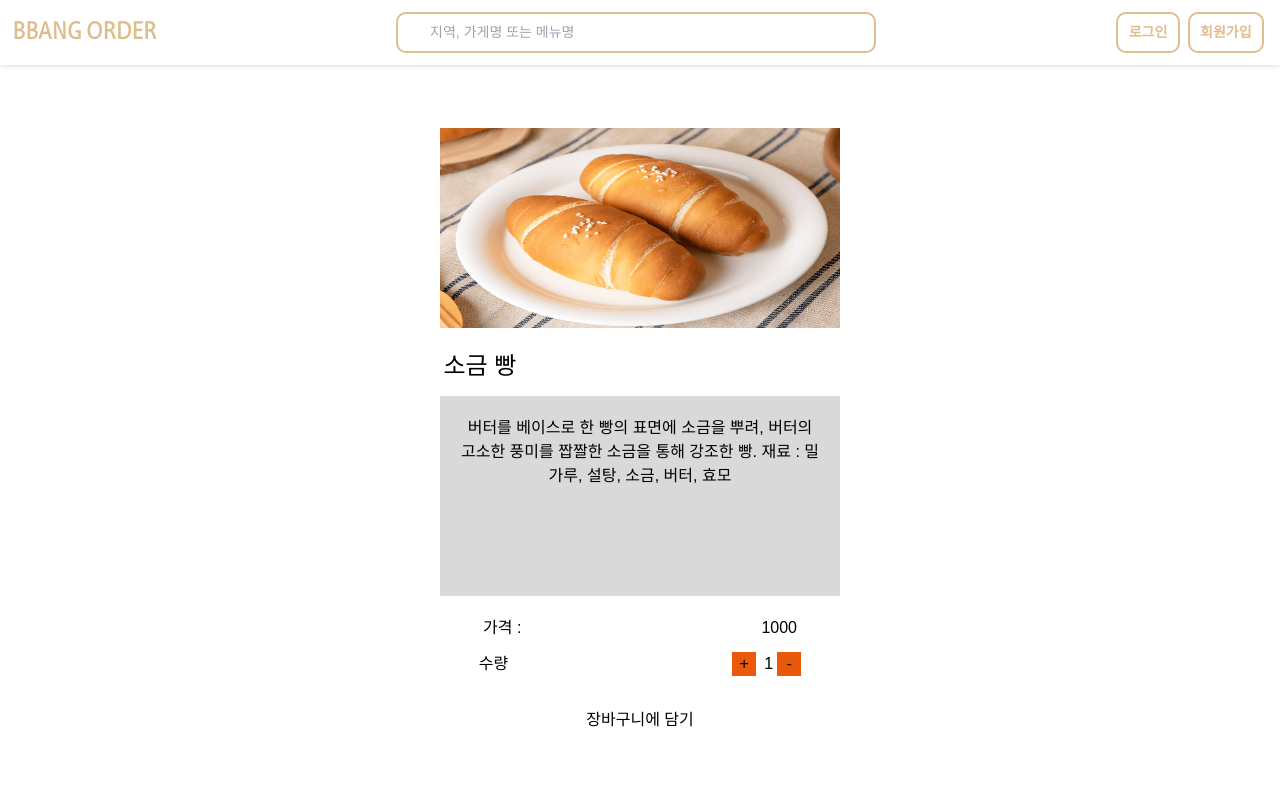
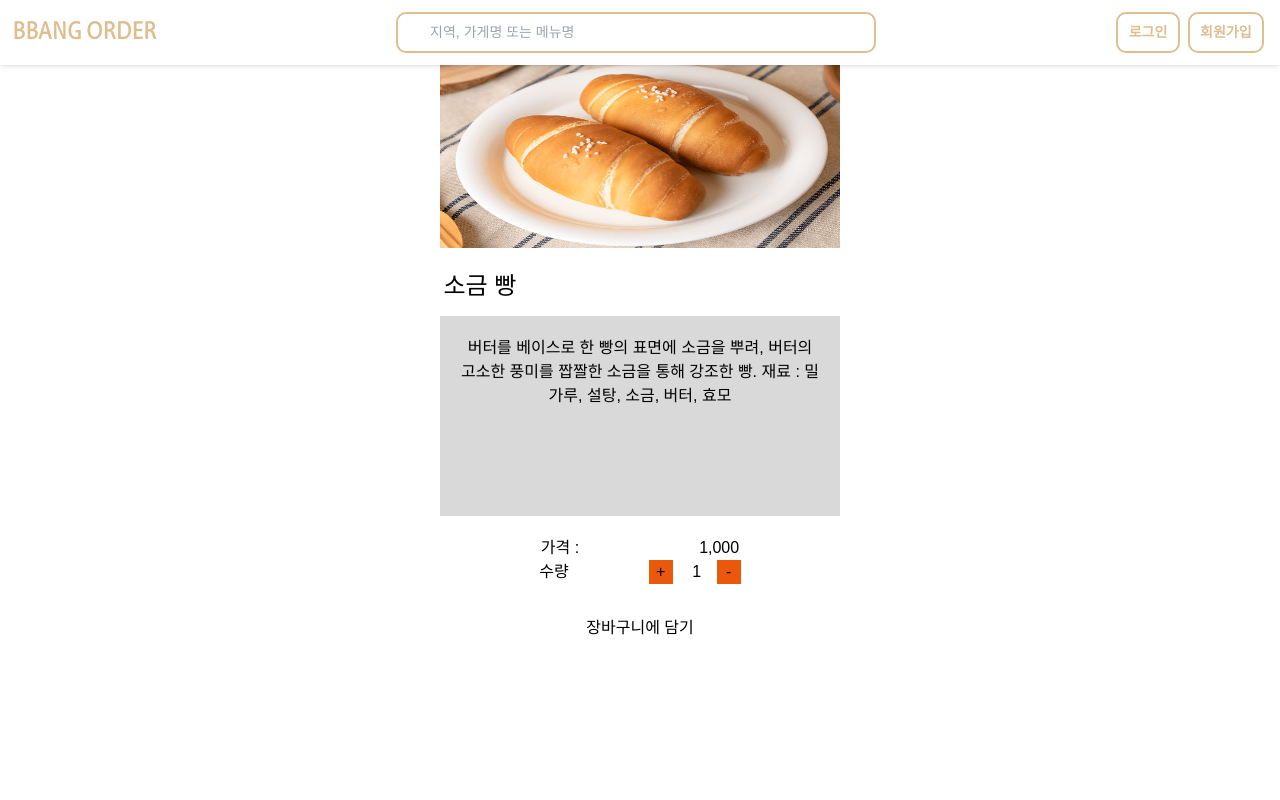
Before and after one commit to codestates-seb/seb45_main_014, a React (Create React App) app in the folder client/: page /menu in a window 1280 px wide. Shown: the top 800 px of the page. Built offline with nearby package versions, Linux system fonts and the light colour scheme; a web font is replaced by a local one.

Commit message:
:sparkles: 매장 상세 페이지UI PC로 수정

```diff
--- a/client/src/App.jsx
+++ b/client/src/App.jsx
@@ -16,8 +16,6 @@ const PostReview = lazy(() => import('./pages/myPage/PostReview.jsx'));
 const EditProfile = lazy(() => import('./pages/myPage/EditProfile.jsx'));
 const MenuDetails = lazy(() => import('./pages/menu/MenuDetails.jsx'));
 
-
-
 const GlobalStyle = createGlobalStyle`
   @font-face {
     font-family: 'GmarketSans';
@@ -35,7 +33,7 @@ function App() {
     <>
       <GlobalStyle />
       <Header />
-      <main className="max-w-screen-lg mx-auto pt-32 mb-64">
+      <main className="mx-auto pt-12 mb-64">
         <Suspense fallback={<LoadingSpinner />}>
           <Routes>
             <Route path="/" element={<MainPage />} />
@@ -45,7 +43,7 @@ function App() {
             <Route path="/shop" element={<Shop />} />
             <Route path="/reviews/post" element={<PostReview />} />
             <Route path="/mypage/edit" element={<EditProfile />} />
-          <Route path="/menu" element={<MenuDetails />} />
+            <Route path="/menu" element={<MenuDetails />} />
           </Routes>
         </Suspense>
       </main>
--- a/client/src/components/MenuDetails/MenuPriceinvnt.jsx
+++ b/client/src/components/MenuDetails/MenuPriceinvnt.jsx
@@ -7,17 +7,25 @@ const MenuPriceinvnt = () => {
   return (
     <div>
       <div className="flex justify-center">
-        <span className="mr-36 mb-3">가격 :</span>
-        <div className="ml-24">{price * count}</div>
+        <span className="mr-6">가격 :</span>
+        <div className="ml-6 w-28 text-right">
+          {(price * count).toLocaleString()}
+        </div>
       </div>
       <div className="flex justify-center">
-        <span className="mr-36">수량</span>
+        <span className="mr-30 space-x-6">수량</span>
         <div className="flex justify-center ml-20 mb-8">
-          <button className="mr-2 bg-orange-600 w-6" onClick={up}>
+          <button
+            className="mr-2 bg-orange-600 w-6 h-6 flex justify-center items-center"
+            onClick={up}
+          >
             +
           </button>
-          <div>{count}</div>
-          <button className="ml-1 bg-orange-600 w-6" onClick={down}>
+          <div className="w-8 text-center">{count.toLocaleString()}</div>
+          <button
+            className="ml-1 bg-orange-600 w-6 h-6 flex justify-center items-center"
+            onClick={down}
+          >
             -
           </button>
         </div>
--- a/client/src/components/Shop/ShopInfo.jsx
+++ b/client/src/components/Shop/ShopInfo.jsx
@@ -4,7 +4,7 @@ import { useBookmarkStore } from '../../store/store.js';
 import copy from 'clipboard-copy';
 import images from '../../assets/images/Images';
 import { useEffect } from 'react';
-
+import StoreRollingBanner from './StoreRollingBanner.jsx';
 const ShopInfo = () => {
   const { isBookmarked, toggleBookmark } = useBookmarkStore();
   const currentUrl = window.location.origin;
@@ -48,19 +48,11 @@ const ShopInfo = () => {
 
   return (
     <div className="text-center border-b">
+      <StoreRollingBanner />
       <div>
-        <div className="flex text-center">
-          <ShopLogo src={StoreImg} alt="매장 이미지" />
-          <div className="text-center text-3xl pt-14">{StoreName}</div>
-        </div>
-      </div>
         <div className="flex justify-center mb-6">
-        <div className="flex flex-col text-left mr-6">
-          <span className="text-2xl text-left mb-3">매장 소개</span>
-          <div className="text-left">매장 소개 내용</div>
-        </div>
-        <div className="flex flex-col text-left text-2xl relative">
-          <span className="mb-3">매장 위치</span>
+          <div className="text-left text-3xl mr-32 ">{StoreName}</div>
+          <div>
             <button onClick={toggleBookmark}>
               <ShopBookmarkIcon
                 src={isBookmarked ? images.bookmarkOn : images.bookmarkOff}
@@ -74,30 +66,39 @@ const ShopInfo = () => {
                 alt="공유 버튼 아이콘"
               />
             </button>
+          </div>
+        </div>
+        <div className="flex justify-center space-x-8">
+          <div className="flex flex-col text-left">
+            <div className="text-2xl">매장 소개</div>
+            <div>
+              <p>매장 주소</p>
+              <p>
+                경기도 남양주시 조안면 북한강로 908 지번 경기도 남양주시 조안면
+                삼봉리 193-2
+              </p>
+            </div>
+          </div>
+          <div className="flex flex-col text-left text-2xl">
+            <span className="mb-3">매장 위치</span>
             <div id="map" style={{ width: '300px', height: '280px' }}></div>
+          </div>
         </div>
       </div>
     </div>
   );
 };
-
 export default ShopInfo;
 
 const ShopLogo = styled.img`
-  width: 150px;
-  margin-left: 350px;
+  width: 250px;
 `;
 
 const ShopBookmarkIcon = styled.img`
-  position: absolute;
   width: 24px;
-  top: 0px;
-  right: 30px;
+  margin-right: 20px;
 `;
 
 const ShopInfoShareIcon = styled.img`
-  position: absolute;
   width: 24px;
-  top: 0px;
-  right: 0px;
 `;
--- /dev/null
+++ b/client/src/components/Shop/StoreRollingBanner.jsx
@@ -0,0 +1,9 @@
+const StoreRollingBanner = () => {
+  return (
+    <>
+      <div></div>
+    </>
+  );
+};
+
+export default StoreRollingBanner;
--- a/client/src/pages/Shop.jsx
+++ b/client/src/pages/Shop.jsx
@@ -5,7 +5,7 @@ import MenuReview from '../components/Shop/MenuReview.jsx';
 
 const Shop = () => {
   return (
-    <div className="flex flex-col justify-center max-w-screen-lg mx-auto">
+    <div className="flex flex-col justify-center">
       <ShopInfo />
       <Menu />
       <MenuReview />
--- a/client/src/store/store.js
+++ b/client/src/store/store.js
@@ -21,7 +21,6 @@ export const userFormStore = create((set) => ({
   setErrors: (errors) => set({ errors }),
 }));
 
-
 export const useRatingStore = create((set) => ({
   rating: 0,
   setRating: (rating) => set({ rating }),
@@ -39,12 +38,12 @@ export const useByteSizeStore = create((set) => ({
 }));
 
 export const useCountStore = create((set) => ({
-  count: 1, // 초기값을 0으로 설정
+  count: 1, // 초기값을 1으로 설정
   up() {
     set((state) => ({ count: state.count + 1 }));
   },
   down() {
-    set((state) => ({ count: state.count > 0 ? state.count - 1 : 0 }));
+    set((state) => ({ count: state.count > 1 ? state.count - 1 : 1 }));
   },
 }));
 
```
Also changed, not shown: client/src/components/Footer.jsx (line endings or trailing spaces). Lines whose indentation alone changed are shown as unchanged.
